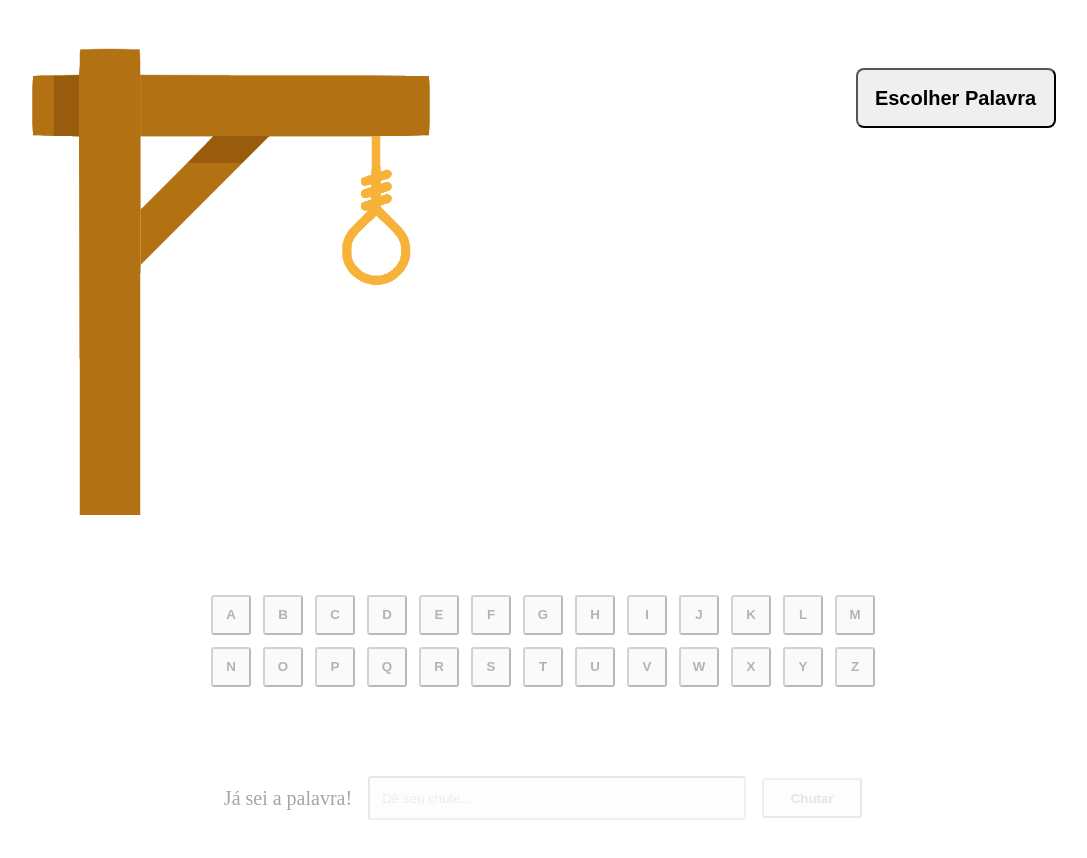
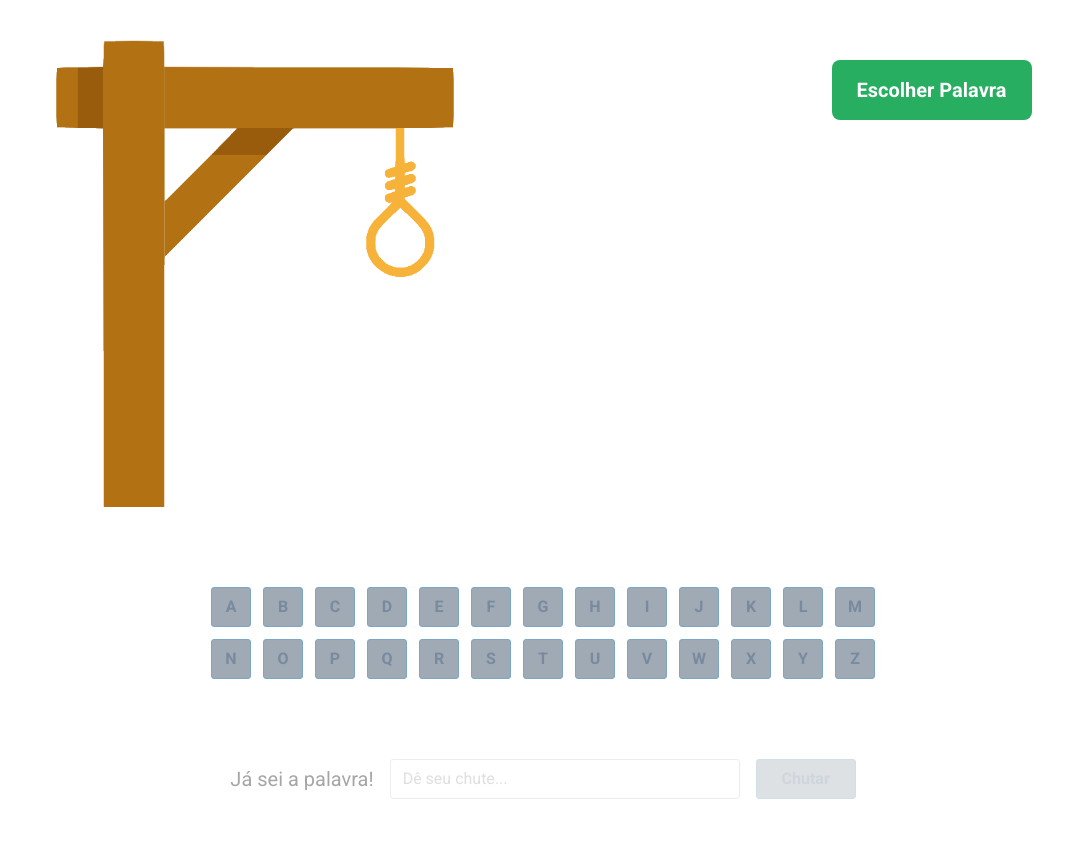
Before and after one commit to MatheusW166/hangman-game, a React (Create React App) app: page / in a window 1280 px wide. Shown: the top 858 px of the page, without its empty margins (97-1184 px from the left). Built offline with nearby package versions, Linux system fonts and the light colour scheme.

Commit message:
Revert "Trying get through hub avaliator"
This reverts commit 01dd834ceec6ee601f45ab57f56aadbdc6cefa85.

```diff
--- a/src/App.jsx
+++ b/src/App.jsx
@@ -1,4 +1,7 @@
-import styled from "styled-components";
+import styled, { ThemeProvider } from "styled-components";
+import GlobalStyles from "./global/globalStyles";
+import ResetStyles from "./global/resetStyles";
+import theme from "./theme/themes";
 import Game from "./components/Game";
 
 const AppStyle = styled.div(({ theme }) => ({
@@ -13,9 +16,13 @@ const AppStyle = styled.div(({ theme }) => ({
 
 function App() {
   return (
-    <AppStyle>
-      <Game />
-    </AppStyle>
+    <ThemeProvider theme={theme}>
+      <ResetStyles />
+      <GlobalStyles />
+      <AppStyle>
+        <Game />
+      </AppStyle>
+    </ThemeProvider>
   );
 }
 
```
